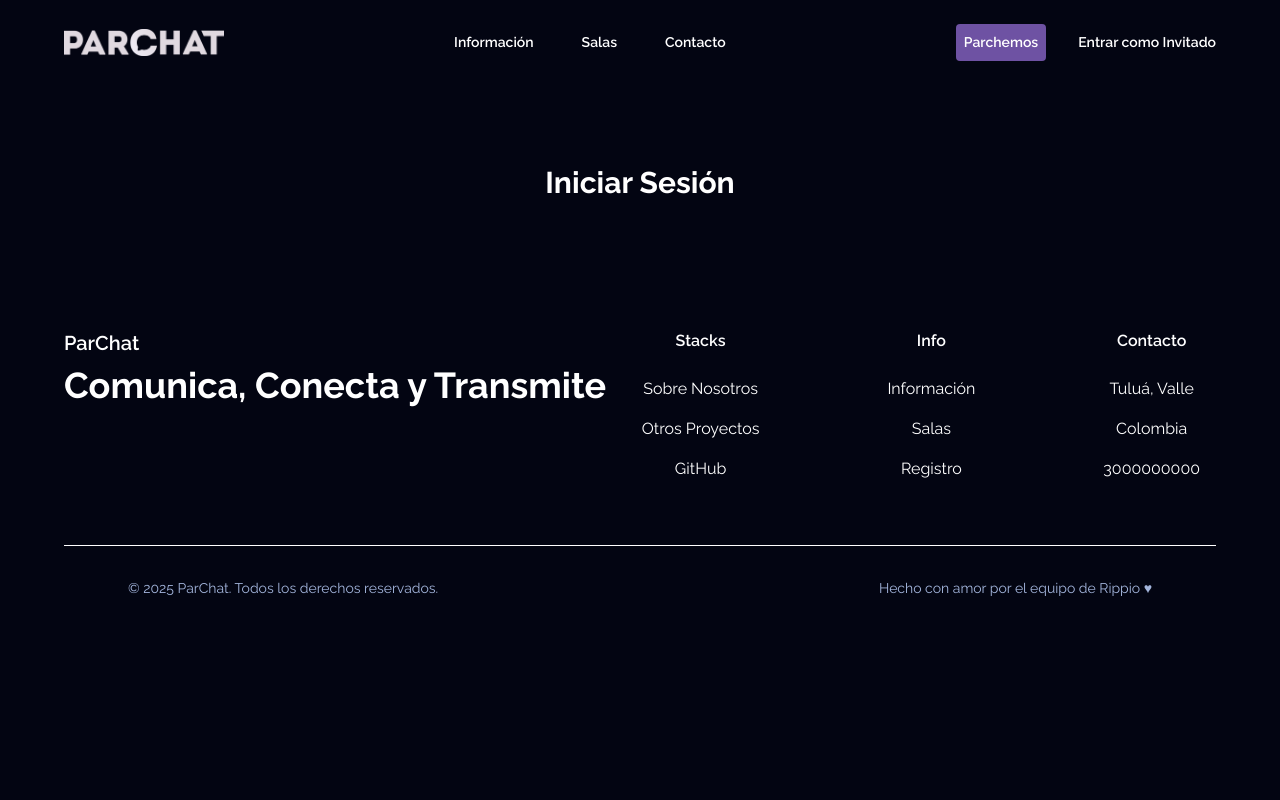
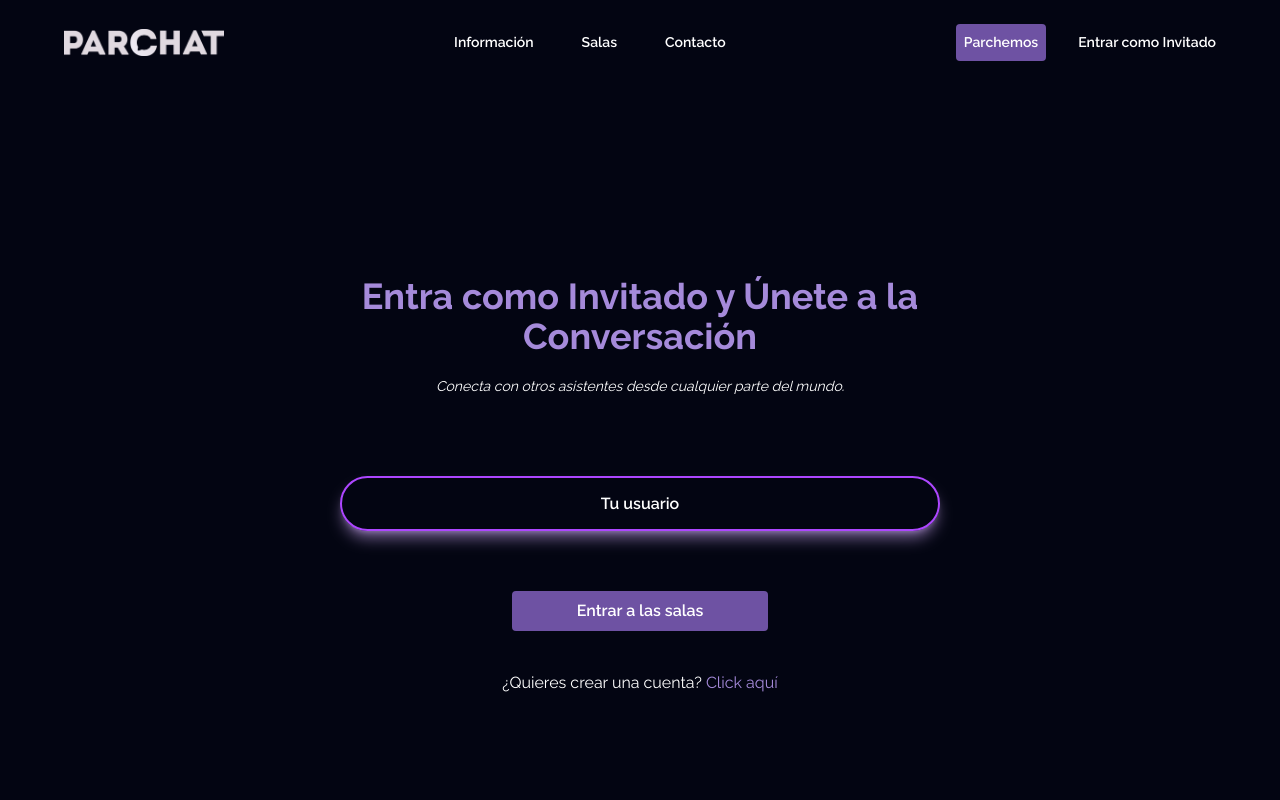
Before and after one commit to Parchat/frontend, a Next.js app: page /login-gest in a window 1280 px wide. Shown: the top 800 px of the page. Built offline with nearby package versions, Linux system fonts and the light colour scheme.

Commit message:
Refactor layout and enhance login page with form and link

```diff
--- a/app/(nologged)/layout.tsx
+++ b/app/(nologged)/layout.tsx
@@ -10,7 +10,9 @@ export default function RootLayout({
 }>) {
   return (
     <html lang="es">
-      <body className={`${raleway.className} antialiased px-16 bg-darkblue text-white`}>
+      <body
+        className={`${raleway.className} antialiased px-16 bg-darkblue text-white overflow-x-hidden`}
+      >
         <Header />
         {children}
         <Footer />
--- a/app/(nologged)/login-gest/page.tsx
+++ b/app/(nologged)/login-gest/page.tsx
@@ -1,3 +1,42 @@
+import Link from 'next/link';
+
 export default function LoginGest() {
-  return <h1 className="text-3xl font-bold text-center mt-20">Iniciar Sesión</h1>;
+  return (
+    <main className="flex items-center justify-center min-h-screen w-full">
+      <section className="flex flex-col w-full mx-auto max-w-[600px] gap-20">
+        <div className="flex flex-col items-center gap-5">
+          <h1 className="font-extrabold text-purple text-4xl text-center">
+            Entra como Invitado y Únete a la Conversación
+          </h1>
+          <h2 className="italic text-sm">
+            Conecta con otros asistentes desde cualquier parte del mundo.
+          </h2>
+        </div>
+        <div className="flex flex-col items-center gap-10">
+          <form className="flex flex-col gap-15 items-center w-full">
+            <div className="flex border-2 border-purple-500 rounded-4xl items-center justify-center shadow-lg shadow-purple-300/50 w-full">
+              <label htmlFor="username" className="sr-only" hidden>
+                Nombre de usuario
+              </label>
+              <input
+                id="username"
+                className="w-full h-full p-4 border-none border-0 outline-none placeholder:text-center placeholder:font-semibold placeholder:text-white"
+                type="text"
+                placeholder="Tu usuario"
+              />
+            </div>
+            <button className="bg-purple rounded p-2 w-[16rem] text-white font-semibold cursor-pointer">
+              Entrar a las salas
+            </button>
+          </form>
+          <div className="flex gap-1">
+            <p>¿Quieres crear una cuenta?</p>
+            <Link className="text-purple" href={'/login'}>
+              Click aquí
+            </Link>
+          </div>
+        </div>
+      </section>
+    </main>
+  );
 }
--- a/app/(nologged)/login/page.tsx
+++ b/app/(nologged)/login/page.tsx
@@ -6,7 +6,7 @@ export default function Login() {
   const [mode, setMode] = useState('login');
 
   return (
-    <main className="flex items-center min-h-screen w-full overflow-hidden">
+    <main className="flex items-center min-h-screen w-full">
       <Image
         src="/squares/multicolor_dark.png"
         alt="multicolor"
```
